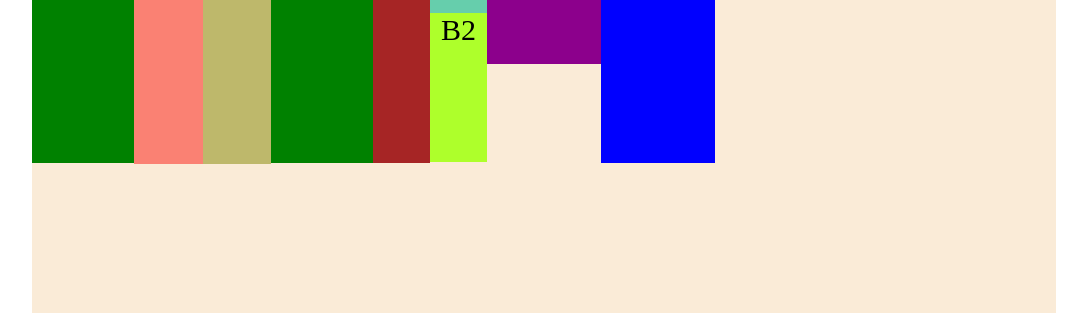
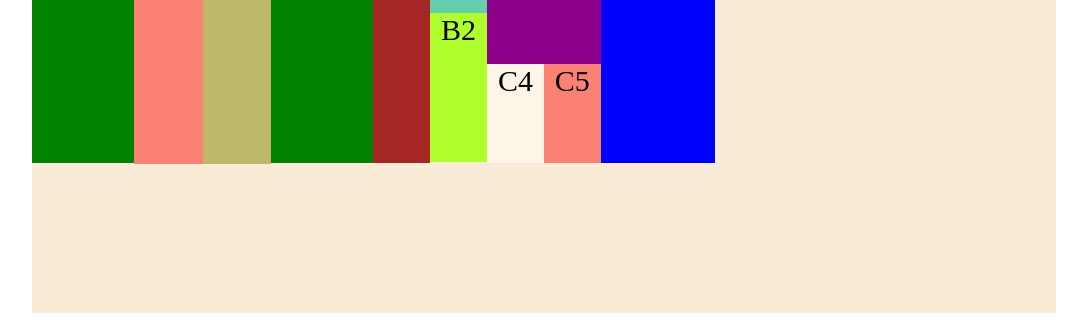
Before and after one commit to PotiukRoman/FE_lsn_3_2, a plain HTML site: page index.html in a window 1280 px wide. Shown: the part 697-1020 px from the top of the page, without its empty margins (96-1183 px from the left). Drawn offline with Linux system fonts and the light colour scheme.

Commit message:
complete  vertical-block two

```diff
--- a/index.html
+++ b/index.html
@@ -48,7 +48,10 @@
                         <div class="equal-four-boxes equal-c-one">C1</div>
                         <div class="equal-four-boxes equal-c-two">C2</div>
                         <div class="equal-four-boxes equal-c-three">C3</div>
-                        <div class="equal-four-boxes equal-four"></div>
+                        <div class="equal-four-boxes equal-four">
+                            <div class="equal-two-boxes equal-c-four">C4</div>
+                            <div class="equal-two-boxes equal-c-five">C5</div>
+                        </div>
                     </div>
                     <div class="vertical-block three"></div>
                 </div>
--- a/main.css
+++ b/main.css
@@ -200,3 +200,18 @@
 .equal-c-three{
     background-color: #8c008c;
 }
+
+.equal-two-boxes{
+    width: 50%;
+    height: 100%;
+    float: left;
+}
+
+.equal-c-four{
+    background-color: #fdf5e7;
+
+}
+
+.equal-c-five{
+    background-color: #fa8173;
+}
```
